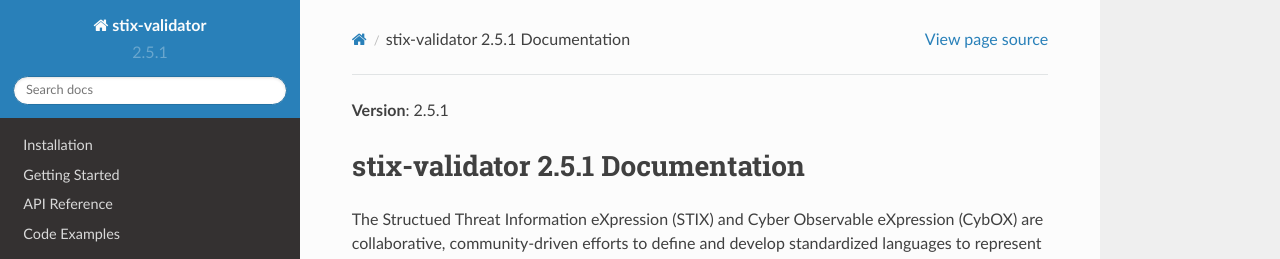
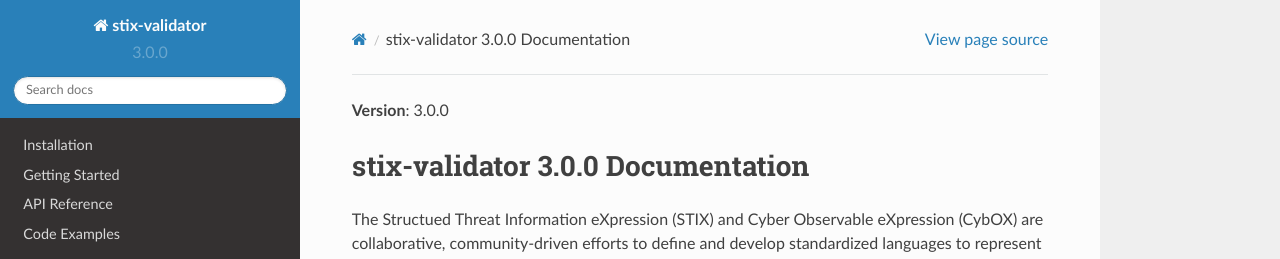
Before and after one commit to STIXProject/stix-validator, a Sphinx documentation site: the page built from docs/index.rst, in a window 1280 px wide and 900 px high. Shown: the top 259 px of the window. Built offline with Sphinx 7.4.7 and the Read the Docs theme 2.0.0, drawn with Linux system fonts in a browser that asks for light colours.

```diff
--- a/docs/getting_started.rst
+++ b/docs/getting_started.rst
@@ -50,7 +50,7 @@ Running :code:`stix-validator -h` displays the following:
                           [--quiet] [--json-results]
                           [FILES [FILES ...]]
 
-    STIX Document Validator v2.5.1
+    STIX Document Validator v3.0.0
 
     positional arguments:
       FILES                 A whitespace separated list of STIX files or
@@ -90,7 +90,7 @@ Running ``profile-to-sch -h`` displays the following:
     $ profile-to-sch -h
     usage: profile-to-sch [-h] profile
 
-    STIX Profile to Schematron v2.5.1
+    STIX Profile to Schematron v3.0.0
 
     positional arguments:
       profile               STIX profile filename to be converted to XSLT
@@ -109,7 +109,7 @@ Running ``profile-to-xslt -h`` displays the following:
     $ profile-to-xslt -h
     usage: profile-to-xslt [-h] profile
 
-    STIX Profile to XSLT v2.5.1
+    STIX Profile to XSLT v3.0.0
 
     positional arguments:
       profile               STIX profile filename to be converted to XSLT
@@ -183,7 +183,7 @@ capabilities to your command line.
                            [--quiet] [--json-results] [--recursive]
                            [FILES [FILES ...]]
 
-    CybOX Document Validator v2.5.1
+    CybOX Document Validator v3.0.0
 
     positional arguments:
       FILES                 A whitespace separated list of CybOX files or
--- a/sdv/version.py
+++ b/sdv/version.py
@@ -1,4 +1,4 @@
 # Copyright (c) 2015, The MITRE Corporation. All rights reserved.
 # See LICENSE.txt for complete terms.
 
-__version__ = "2.5.1"
+__version__ = "3.0.0"
--- a/setup.cfg
+++ b/setup.cfg
@@ -1,5 +1,5 @@
 [bumpversion]
-current_version = 2.5.1
+current_version = 3.0.0
 commit = True
 tag = True
 
```
